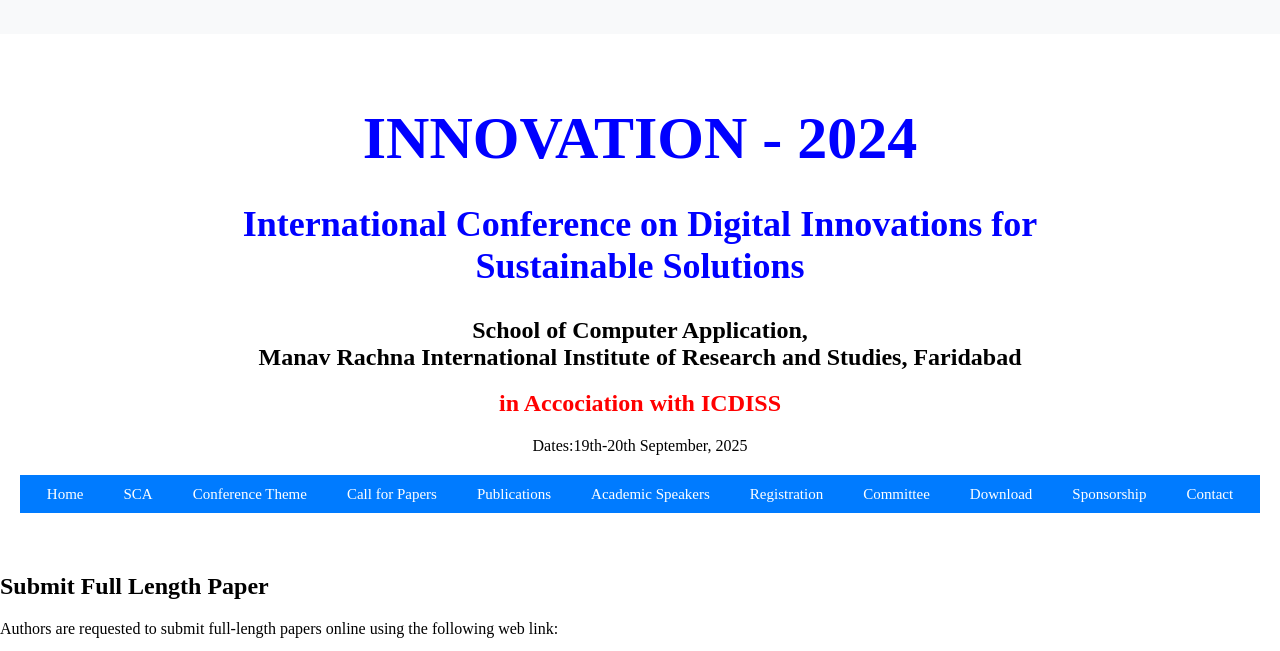
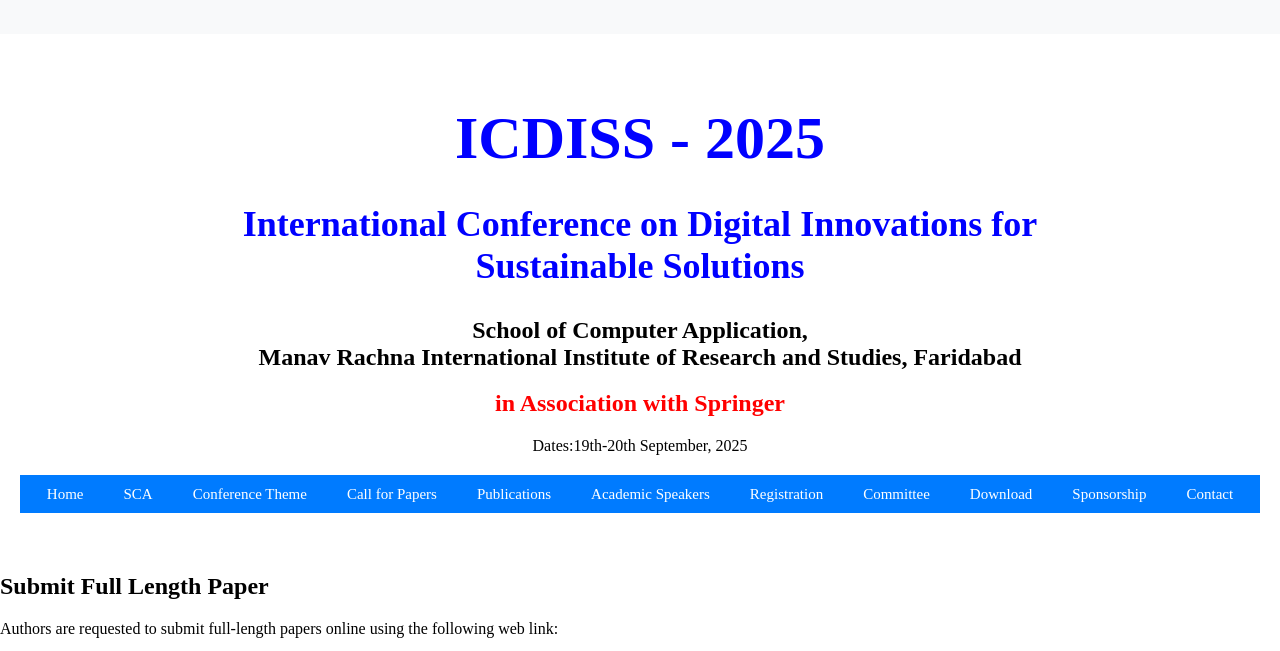
Before and after one commit to RT0EDGE/test, a plain HTML site: page tags/call-for-papers.html in a window 1280 px wide. Shown: the part 112-763 px from the top of the page. Drawn offline with Linux system fonts and the light colour scheme.

Commit message:
Update call-for-papers.html

```diff
--- a/tags/call-for-papers.html
+++ b/tags/call-for-papers.html
@@ -19,12 +19,12 @@
 
         <div class="main-content">
                     <section>
-                <h1 class="large-text" style="color: blue;">INNOVATION - 2024</h1>
+            <h1 class="large-text" style="color: blue;">ICDISS - 2025</h1>
             <h2 class="large-text2" style="color: blue;" >International Conference on Digital Innovations for<br>
                 Sustainable Solutions</h2>
             <h2>School of Computer Application,<br>
                 Manav Rachna International Institute of Research and Studies, Faridabad </h2>
-                    <h2 style="color: red;">in Accociation with ICDISS</h2>
+                <h2 style="color: red;">in Association with Springer</h2>
                 <p>Dates:19th-20th September, 2025</p>
         </section>
 
```
Lines whose indentation alone changed are shown as unchanged.
